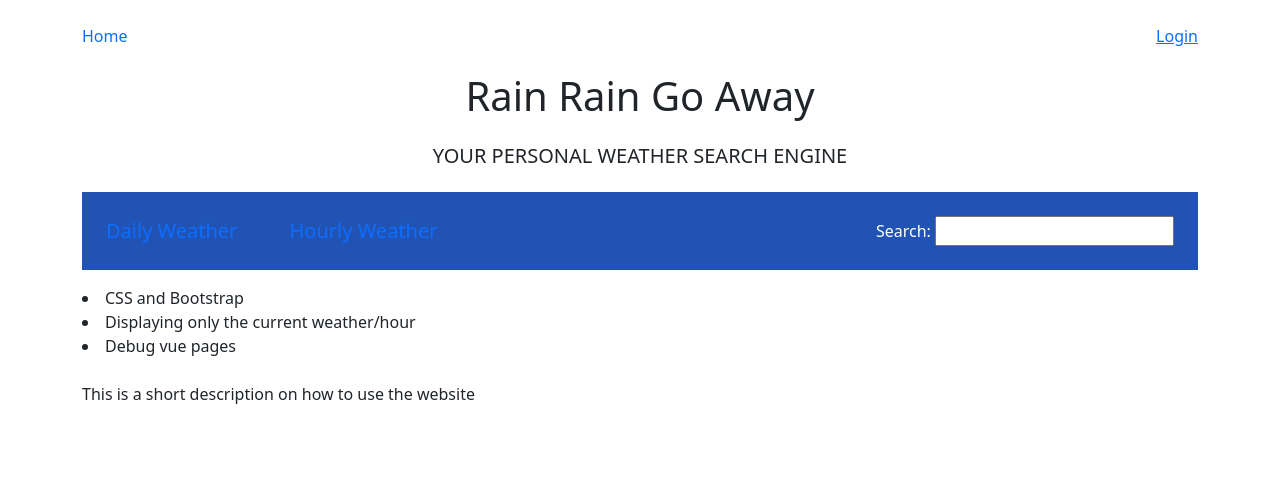
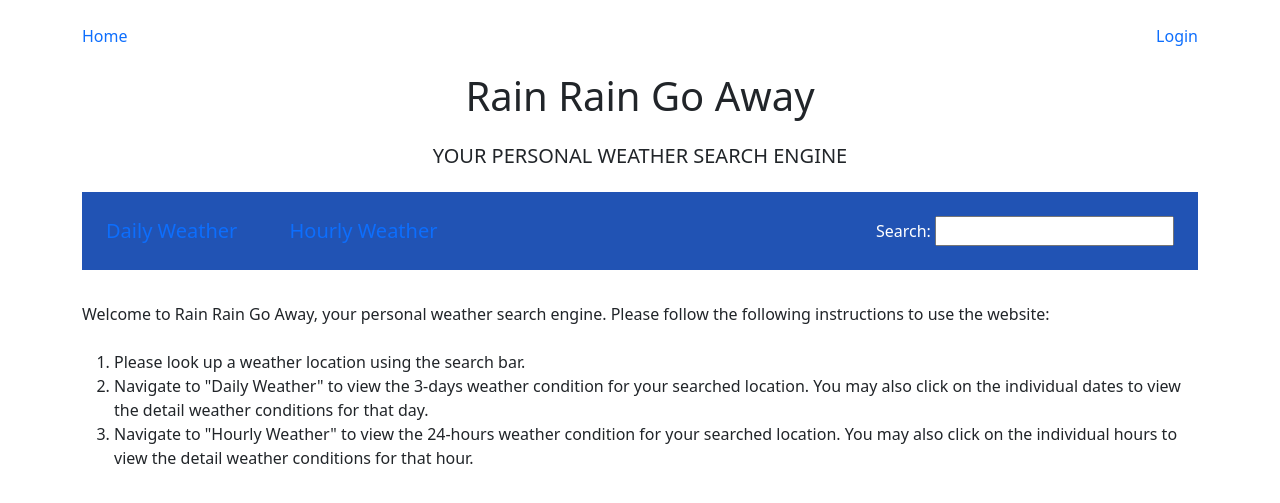
Before and after one commit to linjieyingg/weatherapp, a Django app: page / in a window 1280 px wide. Shown: the top 503 px of the page. Run offline with Django 5.2, Linux system fonts and the light colour scheme.

Commit message:
short description on home

```diff
--- a/project_folder/final/core/templates/base.html
+++ b/project_folder/final/core/templates/base.html
@@ -40,13 +40,13 @@
                                                 <div class="col-auto">
                                                     <form action="{{url_logout}}" method="post">
                                                         {% csrf_token %}
-                                                        <button type="submit" class="btn-styles ms-3 pull-right" id="logbtn">Logout</button>
+                                                        <button type="submit" class="btn-styles ms-3 pull-right text-decoration-none" id="logbtn">Logout</button>
                                                     </form>
                                                 </div>
                                             </div>
                                         {% else %}
                                             <div class="col">
-                                                <a class="btn-styles" href="{{ url_login }}" role="button">Login</a>
+                                                <a class="btn-styles text-decoration-none" href="{{ url_login }}" role="button">Login</a>
                                             </div>
                                         {% endif %}
                                 </div>
@@ -75,12 +75,6 @@
             </div>
         </nav>
 
-        <p>
-            <li>CSS and Bootstrap</li>
-            <li>Displaying only the current weather/hour</li>
-            <li>Debug vue pages</li>
-        </p>
-
         {% block content %}
         {% endblock content %}
 
--- a/project_folder/final/core/templates/core/home.html
+++ b/project_folder/final/core/templates/core/home.html
@@ -10,7 +10,12 @@
 />
 
 <div class="py-2">
-    This is a short description on how to use the website
+    <div class="py-4"> Welcome to Rain Rain Go Away, your personal weather search engine. Please follow the following instructions to use the website: </div>
+    <ol>
+        <li> Please look up a weather location using the search bar. </li>
+        <li> Navigate to "Daily Weather" to view the 3-days weather condition for your searched location. You may also click on the individual dates to view the detail weather conditions for that day. </li>
+        <li> Navigate to "Hourly Weather" to view the 24-hours weather condition for your searched location. You may also click on the individual hours to view the detail weather conditions for that hour. </li>
+    </ol>
 </div>
 
 <script
```
